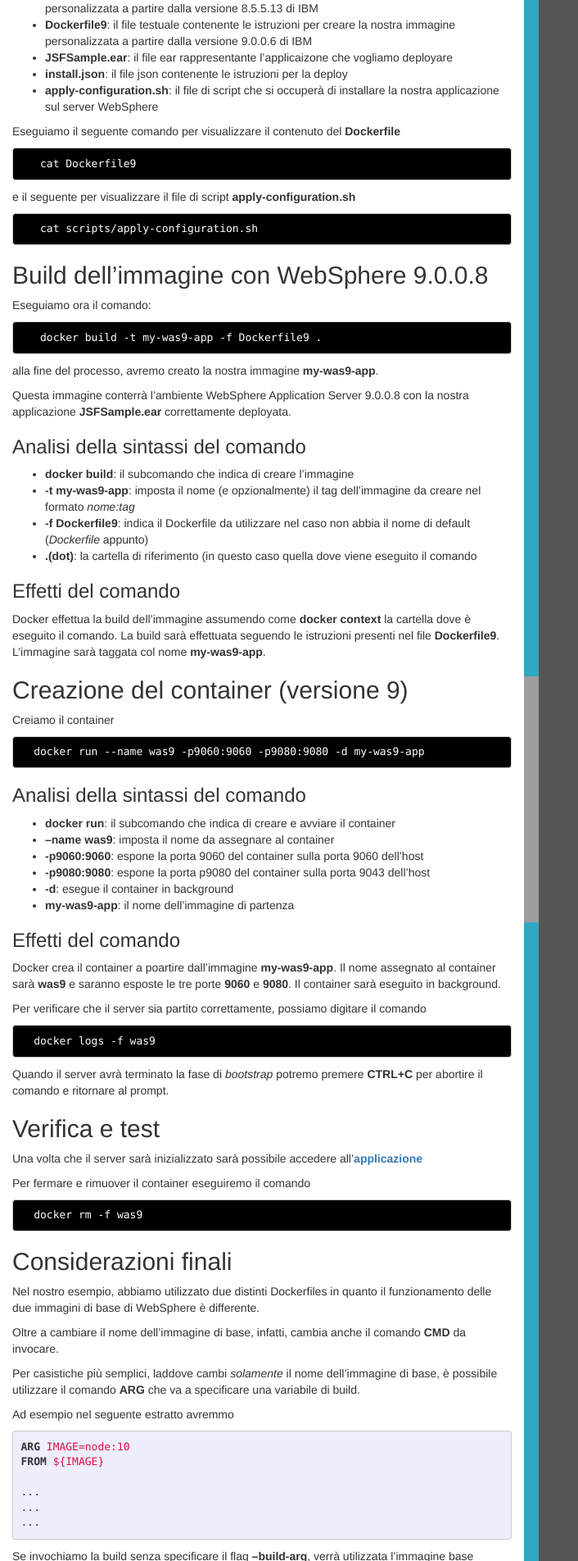
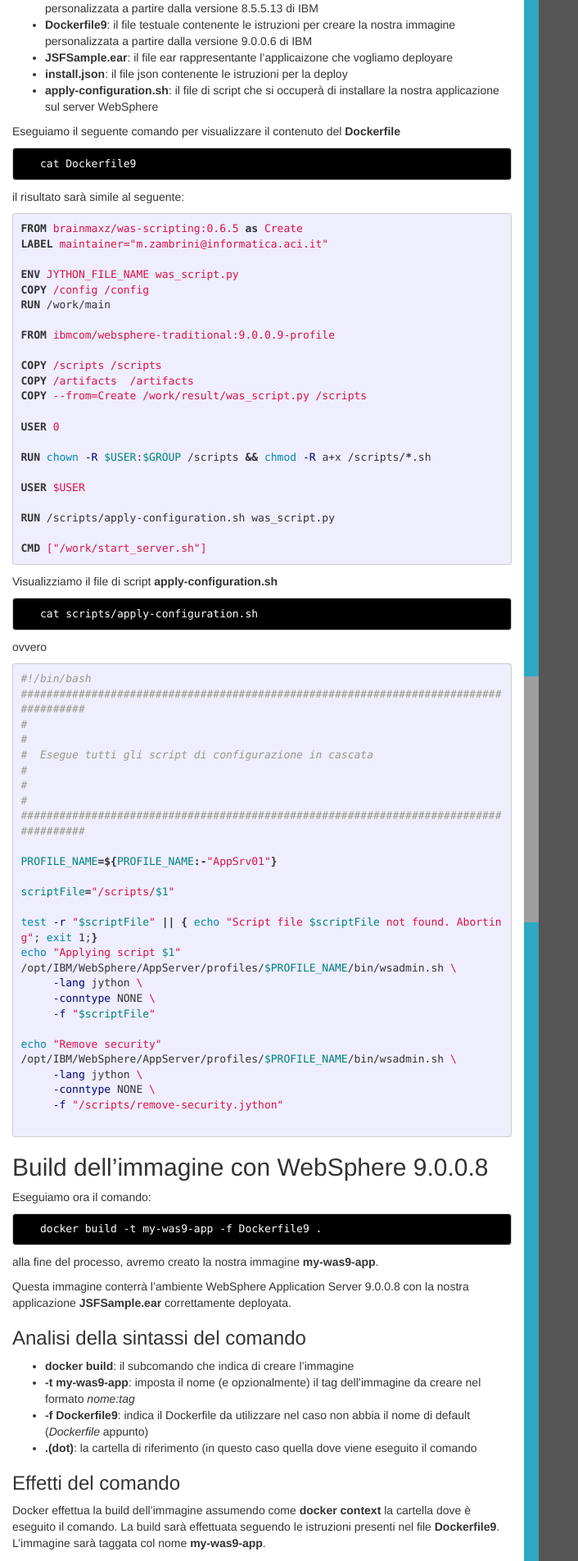
Before and after one commit to mzambrini/classe-virtuale-docker, a Jekyll site: the page built from _posts/2018-12-07-tutorial-websphere9.markdown, in a window 1280 px wide. Shown: the part 1203-3107 px from the top of the page at 82% size, without its empty margins (0-706 px from the left). Built offline with Jekyll 4.4.1, drawn with Linux system fonts in a browser that asks for light colours; nearby versions of some CDN libraries; grey boxes are pictures that could not be loaded.

Commit message:
Visualizzati i contenuti di alcuni file

````diff
--- a/_posts/2018-12-07-tutorial-websphere9.markdown
+++ b/_posts/2018-12-07-tutorial-websphere9.markdown
@@ -62,9 +62,66 @@
 ```.term1
    cat Dockerfile9
 ```
-e il seguente per visualizzare il file di script **apply-configuration.sh**
+il risultato sarà simile al seguente:
+
+```dockerfile
+FROM brainmaxz/was-scripting:0.6.5 as Create
+LABEL maintainer="m.zambrini@informatica.aci.it"
+
+ENV JYTHON_FILE_NAME was_script.py
+COPY /config /config
+RUN /work/main
+
+FROM ibmcom/websphere-traditional:9.0.0.9-profile
+
+COPY /scripts /scripts
+COPY /artifacts  /artifacts
+COPY --from=Create /work/result/was_script.py /scripts
+
+USER 0
+
+RUN chown -R $USER:$GROUP /scripts && chmod -R a+x /scripts/*.sh
+
+USER $USER
+
+RUN /scripts/apply-configuration.sh was_script.py
+
+CMD ["/work/start_server.sh"]
+```
+
+
+
+Visualizziamo il file di script **apply-configuration.sh**
 ```.term1
    cat scripts/apply-configuration.sh
+```
+
+ovvero
+```bash
+#!/bin/bash
+#####################################################################################
+#                                                                                   #
+#  Esegue tutti gli script di configurazione in cascata                             #
+#                                                                                   #
+#####################################################################################
+
+PROFILE_NAME=${PROFILE_NAME:-"AppSrv01"}
+
+scriptFile="/scripts/$1"
+
+test -r "$scriptFile" || { echo "Script file $scriptFile not found. Aborting"; exit 1;}
+echo "Applying script $1"
+/opt/IBM/WebSphere/AppServer/profiles/$PROFILE_NAME/bin/wsadmin.sh \
+     -lang jython \
+     -conntype NONE \
+     -f "$scriptFile"
+
+echo "Remove security"
+/opt/IBM/WebSphere/AppServer/profiles/$PROFILE_NAME/bin/wsadmin.sh \
+     -lang jython \
+     -conntype NONE \
+     -f "/scripts/remove-security.jython"
+
 ```
 
 ## <a name="Task_2"></a>Build dell'immagine con WebSphere 9.0.0.8
````
